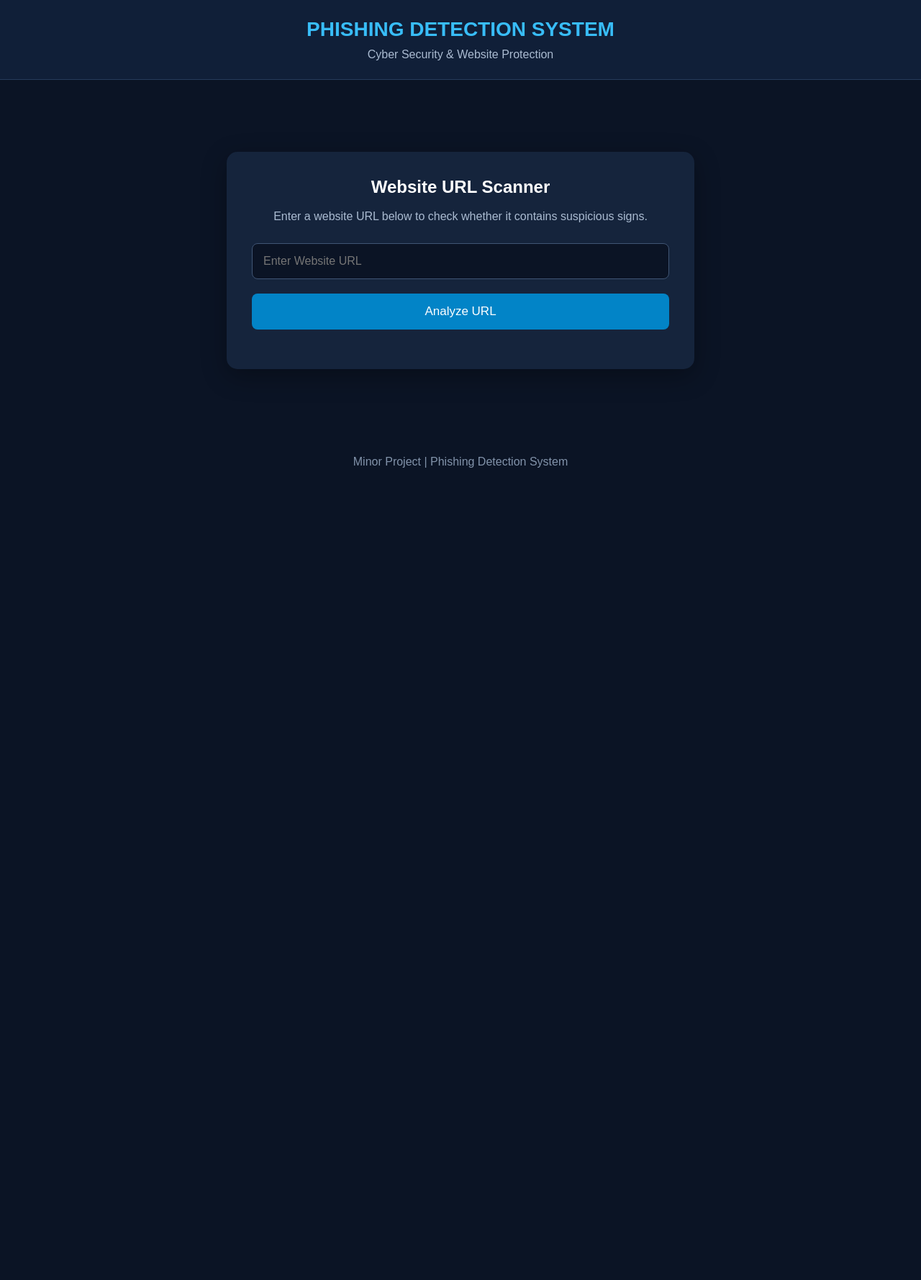
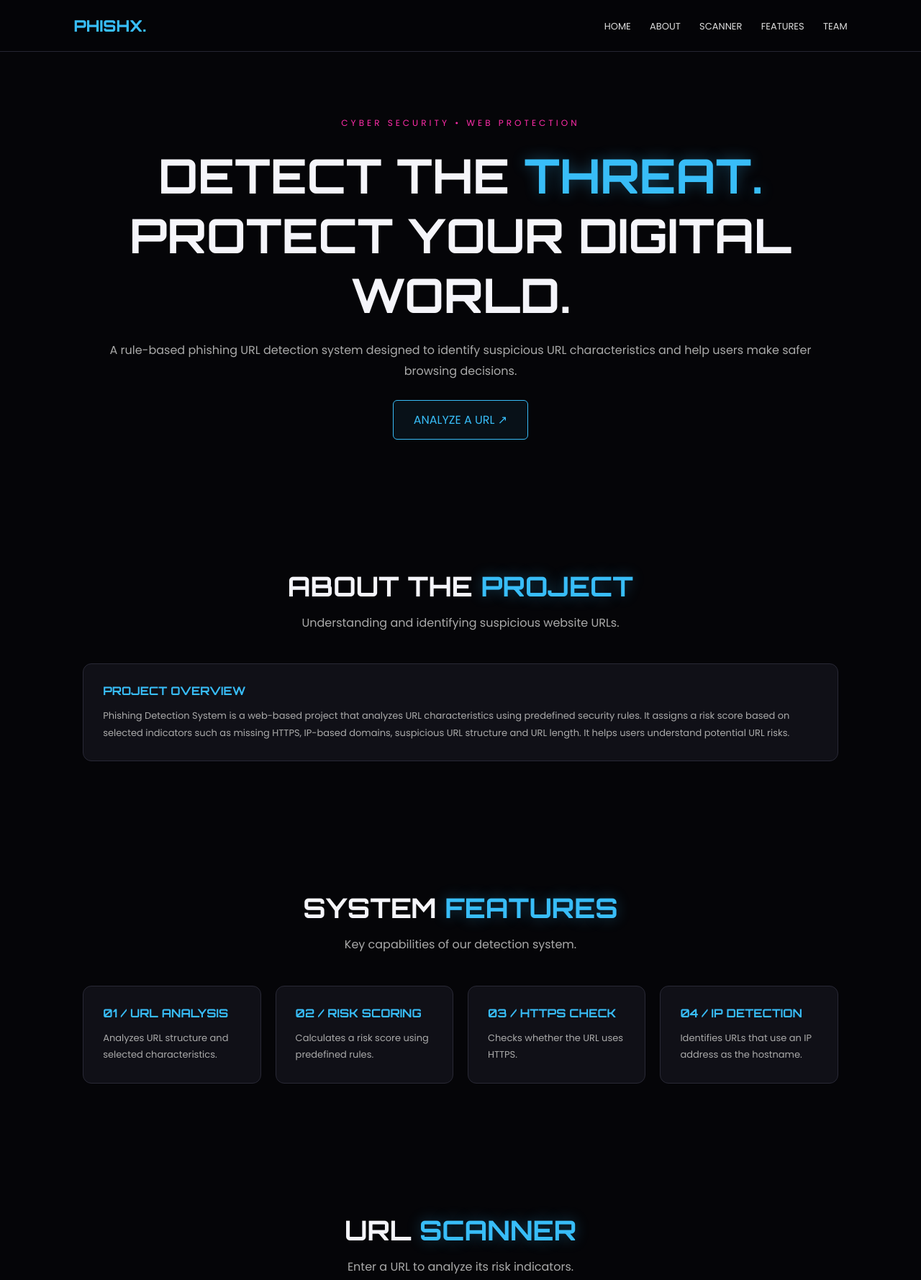
Before and after one commit to krishnachouhan8269-png/Phishing-Detection-System, a plain HTML site: page index.html in a window 1280 px wide. Shown: the top 1779 px of the page at 72% size. Before the commit the page ends 800 px from the top, so only its background shows below. Drawn offline with Linux system fonts and the light colour scheme.

Commit message:
Refactor index.html for improved layout and styles
Updated HTML structure and styles for the phishing detection system, including navigation and section enhancements.

```diff
--- a/index.html
+++ b/index.html
@@ -4,171 +4,292 @@
 <head>
 <meta charset="UTF-8">
 <meta name="viewport" content="width=device-width, initial-scale=1.0">
+<title>PHISHX | Phishing Detection System</title>
 
-    <title>Phishing Detection System</title>
+<link href="https://fonts.googleapis.com/css2?family=Orbitron:wght@500;700;800&family=Poppins:wght@300;400;500;600;700&display=swap" rel="stylesheet">
 
 <style>
-        * {
-            margin: 0;
-            padding: 0;
-            box-sizing: border-box;
+
+/* Hamburger Animation */
+.menu-toggle span {
+    transition: transform 0.3s ease, opacity 0.3s ease;
 }
 
-        body {
-            font-family: Arial, sans-serif;
-            background: #0b1425;
-            color: white;
-            min-height: 100vh;
+.menu-toggle.active span:nth-child(1) {
+    transform: translateY(8px) rotate(45deg);
 }
 
-        header {
-            background: #101f38;
-            padding: 25px;
-            text-align: center;
-            border-bottom: 1px solid #263b5c;
+.menu-toggle.active span:nth-child(2) {
+    opacity: 0;
 }
 
-        header h1 {
-            color: #38bdf8;
-            font-size: 28px;
+.menu-toggle.active span:nth-child(3) {
+    transform: translateY(-8px) rotate(-45deg);
 }
 
-        header p {
-            margin-top: 10px;
-            color: #aabbd1;
+/* Hamburger Menu */
+.menu-toggle {
+  display: none;
+  background: transparent;
+  border: none;
+  cursor: pointer;
+  padding: 8px;
 }
 
-        .container {
-            max-width: 650px;
-            margin: 100px auto;
-            padding: 35px;
-            background: #15243c;
-            border-radius: 15px;
-            text-align: center;
-            box-shadow: 0 10px 35px #00000050;
+.menu-toggle span {
+  display: block;
+  width: 26px;
+  height: 3px;
+  margin: 5px 0;
+  background: #38bdf8;
+  border-radius: 5px;
+  transition: 0.3s;
 }
 
-        .container h2 {
-            margin-bottom: 15px;
-            color: #ffffff;
+/* Mobile Navbar */
+@media (max-width: 768px) {
+  nav {
+    position: relative;
   }
 
-        .container p {
-            color: #aabbd1;
-            margin-bottom: 25px;
-            line-height: 1.5;
+  .menu-toggle {
+    display: block;
   }
 
-        input {
-            width: 100%;
-            padding: 15px;
-            border: 1px solid #405574;
-            border-radius: 8px;
-            background: #0b1425;
-            color: white;
-            font-size: 16px;
-            margin-bottom: 20px;
+  .nav-links {
+    display: none;
+    visibility: hidden;
+opacity: 0;
+    position: absolute;
+    top: 100%;
+    right: 0;
+    width: 200px;
+    padding: 20px;
+    background: #050508;
+    border: 1px solid #38bdf8;
+    border-radius: 10px;
+    flex-direction: column;
+    gap: 18px;
+    z-index: 1000;
   }
 
-        button {
-            width: 100%;
-            padding: 15px;
-            background: #0284c7;
-            color: white;
-            border: none;
-            border-radius: 8px;
-            font-size: 17px;
-            cursor: pointer;
+  .nav-links.active {
+    display: flex !important;
+    visibility: visible !important;
+    opacity: 1 !important;
 }
 
-        button:hover {
-            background: #0369a1;
+  .nav-links a {
+    display: block;
+  }
 }
 
-        footer {
-            text-align: center;
-            color: #8293aa;
-            padding: 20px;
-        }
+*{margin:0;padding:0;box-sizing:border-box;scroll-behavior:smooth}
+body{background:#050508;color:#f5f5fa;font-family:'Poppins',sans-serif}
+:root{--blue:#38bdf8;--rose:#ff2daa;--panel:#101017}
+nav{display:flex;justify-content:space-between;align-items:center;padding:22px 8%;position:sticky;top:0;background:#050508ed;z-index:10;border-bottom:1px solid #252532}
+.logo{font-family:Orbitron;color:var(--blue);font-size:22px;font-weight:800}
+nav a{color:#ddd;text-decoration:none;margin-left:22px;font-size:13px}
+nav a:hover{color:var(--rose)}
+section{padding:90px 9%;scroll-margin-top:70px}
+.hero{text-align:center;min-height:570px;display:flex;flex-direction:column;align-items:center;justify-content:center}
+.tag{color:var(--rose);letter-spacing:4px;font-size:12px}
+h1,h2,h3{font-family:Orbitron}
+h1{font-size:clamp(35px,6vw,66px);margin:22px 0}
+h1 span,h2 span{color:var(--blue);text-shadow:0 0 20px #38bdf855}
+p{color:#aaa;line-height:1.8}
+.btn{display:inline-block;padding:14px 28px;border:1px solid var(--blue);color:var(--blue);text-decoration:none;border-radius:6px;margin-top:25px;background:#38bdf810;cursor:pointer}
+.btn:hover{background:var(--blue);color:#050508}
+.heading{text-align:center;margin-bottom:42px}
+.heading h2{font-size:clamp(25px,4vw,38px);margin-bottom:14px}
+.cards{display:grid;grid-template-columns:repeat(auto-fit,minmax(220px,1fr));gap:20px}
+.card{background:var(--panel);border:1px solid #292936;padding:27px;border-radius:12px;transition:.3s}
+.card:hover{border-color:var(--rose);transform:translateY(-5px);box-shadow:0 0 22px #ff2daa20}
+.card h3{font-size:16px;color:var(--blue);margin-bottom:13px}
+.card p{font-size:13px}
+.scanner{max-width:700px;margin:auto;background:var(--panel);padding:32px;border:1px solid #343444;border-radius:14px}
+input{width:100%;padding:16px;background:#07070c;border:1px solid #343444;color:white;border-radius:6px;margin:20px 0;font:inherit}
+input:focus{outline:1px solid var(--blue)}
+button{font:inherit}
+#result{margin-top:25px;padding:20px;border-radius:8px;background:#08080e;display:none}
+#result h3{margin-bottom:10px}
+#result p{margin:5px 0}
+.member{border-top:2px solid var(--rose)}
+.member h3{color:var(--rose)}
+.member .role{color:var(--blue);font-size:12px;margin-bottom:14px}
+footer{text-align:center;padding:30px;border-top:1px solid #252532;color:#777;font-size:12px}
+@media(max-width:650px){nav{flex-wrap:wrap;gap:15px}nav div:last-child{display:flex;flex-wrap:wrap;gap:12px}nav a{margin:0;font-size:11px}section{padding:65px 6%}}
 </style>
 </head>
 
 <body>
 
-    <header>
-        <h1>PHISHING DETECTION SYSTEM</h1>
-        <p>Cyber Security & Website Protection</p>
-    </header>
+<nav>
+  <div class="logo">PHISHX.</div>
 
-    <div class="container">
+  <button type="button" class="menu-toggle" id="menuToggle" aria-label="Toggle menu">
+    <span></span>
+    <span></span>
+    <span></span>
+  </button>
 
-        <h2>Website URL Scanner</h2>
+  <div class="nav-links" id="navLinks">
+    <a href="#home">HOME</a>
+    <a href="#about">ABOUT</a>
+    <a href="#scanner">SCANNER</a>
+    <a href="#features">FEATURES</a>
+    <a href="#team">TEAM</a>
+  </div>
+</nav>
 
-        <p>
-            Enter a website URL below to check
-            whether it contains suspicious signs.
-        </p>
 
-        <input
-            type="text"
-            id="url"
-            placeholder="Enter Website URL"
-        >
+<section class="hero" id="home">
+ <div class="tag">CYBER SECURITY • WEB PROTECTION</div>
+ <h1>DETECT THE <span>THREAT.</span><br>PROTECT YOUR DIGITAL WORLD.</h1>
+ <p>A rule-based phishing URL detection system designed to identify suspicious URL characteristics and help users make safer browsing decisions.</p>
+ <a class="btn" href="#scanner">ANALYZE A URL ↗</a>
+</section>
 
-        <button onclick="checkURL()">Analyze URL</button>
+<section id="about">
+ <div class="heading">
+  <h2>ABOUT THE <span>PROJECT</span></h2>
+  <p>Understanding and identifying suspicious website URLs.</p>
+ </div>
+ <div class="card">
+  <h3>PROJECT OVERVIEW</h3>
+  <p>Phishing Detection System is a web-based project that analyzes URL characteristics using predefined security rules. It assigns a risk score based on selected indicators such as missing HTTPS, IP-based domains, suspicious URL structure and URL length. It helps users understand potential URL risks.</p>
+ </div>
+</section>
 
-<div id="result" style="margin-top:20px;"></div>
+<section id="features">
+ <div class="heading">
+  <h2>SYSTEM <span>FEATURES</span></h2>
+  <p>Key capabilities of our detection system.</p>
+ </div>
+ <div class="cards">
+  <div class="card"><h3>01 / URL ANALYSIS</h3><p>Analyzes URL structure and selected characteristics.</p></div>
+  <div class="card"><h3>02 / RISK SCORING</h3><p>Calculates a risk score using predefined rules.</p></div>
+  <div class="card"><h3>03 / HTTPS CHECK</h3><p>Checks whether the URL uses HTTPS.</p></div>
+  <div class="card"><h3>04 / IP DETECTION</h3><p>Identifies URLs that use an IP address as the hostname.</p></div>
+ </div>
+</section>
 
+<section id="scanner">
+ <div class="heading">
+  <h2>URL <span>SCANNER</span></h2>
+  <p>Enter a URL to analyze its risk indicators.</p>
  </div>
+ <div class="scanner">
+  <h3>ANALYZE WEBSITE URL</h3>
+  <input type="text" id="urlInput" placeholder="https://example.com">
+  <button class="btn" onclick="analyzeURL()">ANALYZE URL ↗</button>
+  <div id="result">
+   <h3 id="risk"></h3>
+   <p id="score"></p>
+   <div id="reasons"></div>
+   <p style="margin-top:12px;font-size:11px">This result is a rule-based estimate, not a guarantee that a website is safe or malicious.</p>
+  </div>
+ </div>
+</section>
 
-    <footer>
-        Minor Project | Phishing Detection System
-    </footer>
+<section id="how">
+ <div class="heading">
+  <h2>HOW IT <span>WORKS</span></h2>
+ </div>
+ <div class="cards">
+  <div class="card"><h3>STEP 01</h3><p>User enters a website URL.</p></div>
+  <div class="card"><h3>STEP 02</h3><p>Frontend sends the URL to the Flask backend.</p></div>
+  <div class="card"><h3>STEP 03</h3><p>Python checks URL characteristics and calculates a score.</p></div>
+  <div class="card"><h3>STEP 04</h3><p>Risk category, score and detected reasons are displayed.</p></div>
+ </div>
+</section>
+
+<section id="team">
+ <div class="heading">
+  <h2>MEET OUR <span>TEAM</span></h2>
+  <p>People and responsibilities behind this project.</p>
+ </div>
+ <div class="cards">
+  <div class="card member">
+   <h3>KRISHNA CHOUHAN</h3>
+   <div class="role">PROJECT LEAD & FULL-STACK DEVELOPER</div>
+   <p>Overall development, frontend and backend integration, detection system implementation, GitHub and deployment.</p>
+  </div>
+  <div class="card member">
+   <h3>SALONI VERMA</h3>
+   <div class="role">RESEARCH & DOCUMENTATION</div>
+   <p>Phishing research, project documentation, report preparation and presentation material.</p>
+  </div>
+  <div class="card member">
+   <h3>VARTIKA NIGAM</h3>
+   <div class="role">TESTING & QUALITY ASSURANCE</div>
+   <p>Test case planning, checking detection results, identifying errors and suggesting improvements.</p>
+  </div>
+  <div class="card member">
+   <h3>MAYUR CARPENTER</h3>
+   <div class="role">SECURITY ANALYSIS & TECHNICAL SUPPORT</div>
+   <p>Studying URL risk indicators, phishing techniques and supporting technical analysis.</p>
+  </div>
+ </div>
+</section>
+
+<footer>PHISHX — PHISHING DETECTION SYSTEM | ACADEMIC PROJECT</footer>
+
 <script>
-async function checkURL() {
-    const url = document.getElementById("url").value.trim();
-    const result = document.getElementById("result");
+async function analyzeURL(){
+ const url=document.getElementById("urlInput").value.trim();
+ const result=document.getElementById("result");
+ const risk=document.getElementById("risk");
+ const score=document.getElementById("score");
+ const reasons=document.getElementById("reasons");
 
-    if (!url) {
-        result.innerHTML = "Please enter a URL";
-        return;
-    }
+ if(!url){alert("Please enter a URL");return;}
 
-    result.innerHTML = "Analyzing URL...";
+ result.style.display="block";
+ risk.textContent="ANALYZING...";
+ score.textContent="";
+ reasons.textContent="";
 
-    try {
-        const response = await fetch("/analyze", {
-            method: "POST",
-            headers: {
-                "Content-Type": "application/json"
-            },
-            body: JSON.stringify({ url: url })
+ try{
+  const response=await fetch("/analyze",{
+   method:"POST",
+   headers:{"Content-Type":"application/json"},
+   body:JSON.stringify({url:url})
   });
+  const data=await response.json();
+  if(!response.ok || data.error)throw new Error(data.error||"Analysis failed");
 
-        const data = await response.json();
-
-        if (!response.ok) {
-            throw new Error(data.error || "Analysis failed");
-        }
-
-        result.style.color =
-            data.score >= 50 ? "red" :
-            data.score >= 25 ? "orange" : "lightgreen";
-
-        result.innerHTML = `
-            <h2>${data.risk}</h2>
-            <p>Risk Score: ${data.score}/100</p>
-            <p>${data.reasons.length > 0
-                ? data.reasons.join("<br>")
-                : "No basic warning signs detected"}</p>
-            <p>This is a basic URL check, not a safety guarantee.</p>
-        `;
-
-    } catch (error) {
-        result.style.color = "orange";
-        result.innerHTML = error.message;
+  risk.textContent=data.risk;
+  score.textContent="RISK SCORE: "+data.score+"/100";
+  reasons.textContent=data.reasons.length
+   ?"Detected indicators: "+data.reasons.join(", ")
+   :"No configured risk indicators detected.";
+ }catch(error){
+  risk.textContent="ERROR";
+  score.textContent="Could not analyze this URL.";
+  reasons.textContent=error.message;
  }
 }
 </script>
+
+
+<script>
+const menuToggle = document.getElementById("menuToggle");
+const navLinks = document.getElementById("navLinks");
+
+menuToggle.onclick = function () {
+    navLinks.classList.toggle("active");
+   menuToggle.classList.toggle("active");
+};
+
+navLinks.querySelectorAll("a").forEach(function(link) {
+    link.onclick = function () {
+        navLinks.classList.remove("active");
+       menuToggle.classList.remove("active");
+    };
+});
+</script>
+
+
 </body>
 </html>
```
Lines whose indentation alone changed are shown as unchanged.
